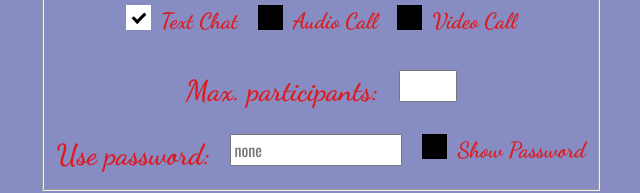
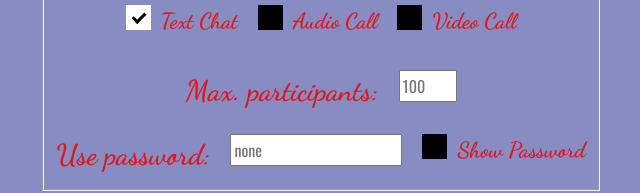
Before and after one commit to JaninaAlona/crabtalk, a React (Vite) app: page / in a window 1280 px wide. Shown: the part 548-741 px from the top of the page, without its empty margins (319-959 px from the left). Built offline with nearby package versions, Linux system fonts and the light colour scheme.

Commit message:
participants value escaping

```diff
--- a/src/components/CreateMeeting.jsx
+++ b/src/components/CreateMeeting.jsx
@@ -1,30 +1,11 @@
-import { useRef } from 'react';
-import { useState } from "react";
 import Password from './Password.jsx';
 import MeetingType from './MeetingType.jsx';
+import Participants from './Participants.jsx';
 
 function CreateMeeting() {
 
-    let inputRef = useRef(null)
-    let [value, setValue] = useState(100)
-    const handleValueChange = () => {
-        if (inputRef.current.value !== null) {
-            setValue(inputRef.current.value)
-        }
-    }
-
-    function Participants(props) {
-        return (
-            <>
-                <label htmlFor={props.htmlFor}>{props.label}</label>
-                <input ref={inputRef} className="welcome-input" type="number" id={props.id} name={props.name} value={props.value} min="2" max="100" onInput={props.onInput} />
-            </>
-        )
-    }
-
     function handleSubmit(e) {
         e.preventDefault()
-        handleValueChange();
     }
 
     return (
@@ -36,12 +17,8 @@ function CreateMeeting() {
                             <input className="meeting-btn" type="submit" value="Create" />
                         </div>
                         <MeetingType />
-                        <div className="welcome-gui-con">
-                            <Participants id="people" htmlFor="people" name="participants" label="Max. participants:" />
-                        </div>
-                        <div className="welcome-gui-con">
-                            <Password pwID="setPW" pwLabel="Use password:" pwName="createMeetingPW" id="showPW" name="hidePW" htmlFor="showPW" label="Show Password" value="createPW" />
-                        </div>
+                        <Participants id="people" htmlFor="people" name="participants" label="Max. participants:" />
+                        <Password pwID="setPW" pwLabel="Use password:" pwName="createMeetingPW" id="showPW" name="hidePW" htmlFor="showPW" label="Show Password" value="createPW" />
                     </div>
                 </fieldset>
             </form>
--- a/src/components/MeetingType.jsx
+++ b/src/components/MeetingType.jsx
@@ -17,6 +17,9 @@ function MeetingType() {
         if (!chatRef.current.checked && !voiceRef.current.checked && !videoRef.current.checked) {
             setCheckedVoice(true)
         }
+        if (voiceRef.current.checked && videoRef.current.checked) {
+            setCheckedVideo(false)
+        }
     }
     let [checkedVideo, setCheckedVideo] = useState(false)
     const handleCheckedVideoChange = e => {
@@ -24,22 +27,19 @@ function MeetingType() {
         if (!chatRef.current.checked && !voiceRef.current.checked && !videoRef.current.checked) {
             setCheckedVideo(true)
         }
+        if (voiceRef.current.checked && videoRef.current.checked) {
+            setCheckedVoice(false)
+        }
     }
     let chatRef = useRef(null)
     let voiceRef = useRef(null)
     let videoRef = useRef(null)
 
-    function MediaOption(props) {
-        return (
-            <CustomCheckbox ref={props.ref} htmlFor={props.htmlFor} label={props.label} id={props.id} name={props.name} value={props.value} checked={props.checked} onChange={props.onChange} />
-        )
-    }
-
     return (
         <div className="welcome-gui-con">
-            <MediaOption ref={chatRef} id="use-chat" htmlFor="use-chat" name="message-type" value="chat" label="Text Chat" checked={checkedChat} onChange={handleCheckedChatChange} />
-            <MediaOption ref={voiceRef} id="use-voice" htmlFor="use-voice" name="message-type" value="voice" label="Audio Call" checked={checkedVoice} onChange={handleCheckedVoiceChange} />
-            <MediaOption ref={videoRef} id="use-video" htmlFor="use-video" name="message-type" value="video" label="Video Call" checked={checkedVideo} onChange={handleCheckedVideoChange} />
+            <CustomCheckbox ref={chatRef} id="use-chat" htmlFor="use-chat" name="message-type" value="chat" label="Text Chat" checked={checkedChat} onChange={handleCheckedChatChange} />
+            <CustomCheckbox ref={voiceRef} id="use-voice" htmlFor="use-voice" name="message-type" value="voice" label="Audio Call" checked={checkedVoice} onChange={handleCheckedVoiceChange} />
+            <CustomCheckbox ref={videoRef} id="use-video" htmlFor="use-video" name="message-type" value="video" label="Video Call" checked={checkedVideo} onChange={handleCheckedVideoChange} />
         </div>
     )
 }
--- /dev/null
+++ b/src/components/Participants.jsx
@@ -0,0 +1,24 @@
+import { useState } from "react";
+import { useRef } from 'react';
+
+function Participants(props) {
+
+    let inputRef = useRef(null)
+    const handleValueChange = e => {
+        if (parseInt(e.target.value) < 2) {
+            inputRef.current.value = "2"
+        }
+        if (parseInt(e.target.value) > 100) {
+            inputRef.current.value = "100"
+        }
+    }
+
+    return (
+        <div className="welcome-gui-con">
+            <label htmlFor={props.htmlFor}>{props.label}</label>
+            <input ref={inputRef} className="welcome-input" type="number" id={props.id} name={props.name} value={props.value} min="2" max="100" placeholder="100" onBlur={handleValueChange} />
+        </div>
+    )
+}
+
+export default Participants
--- a/src/components/Password.jsx
+++ b/src/components/Password.jsx
@@ -14,11 +14,11 @@ function Password(props) {
     }
 
     return (
-        <>
+        <div className="welcome-gui-con">
             <label htmlFor={props.pwID}>{props.pwLabel}</label>
             <input ref={pwInput} className="welcome-input" type="password" id={props.pwID} name={props.pwName} placeholder="none" />
             <CustomCheckbox ref={showPWToggle} id={props.id} name={props.name} htmlFor={props.htmlFor} label={props.label} value={props.value} checked={props.checked}onChange={onPWVisibilityChange} />
-        </>
+        </div>
     )
 }
 
```
Also changed, not shown: 3 other files (tests, documents, lock files or other folders).
